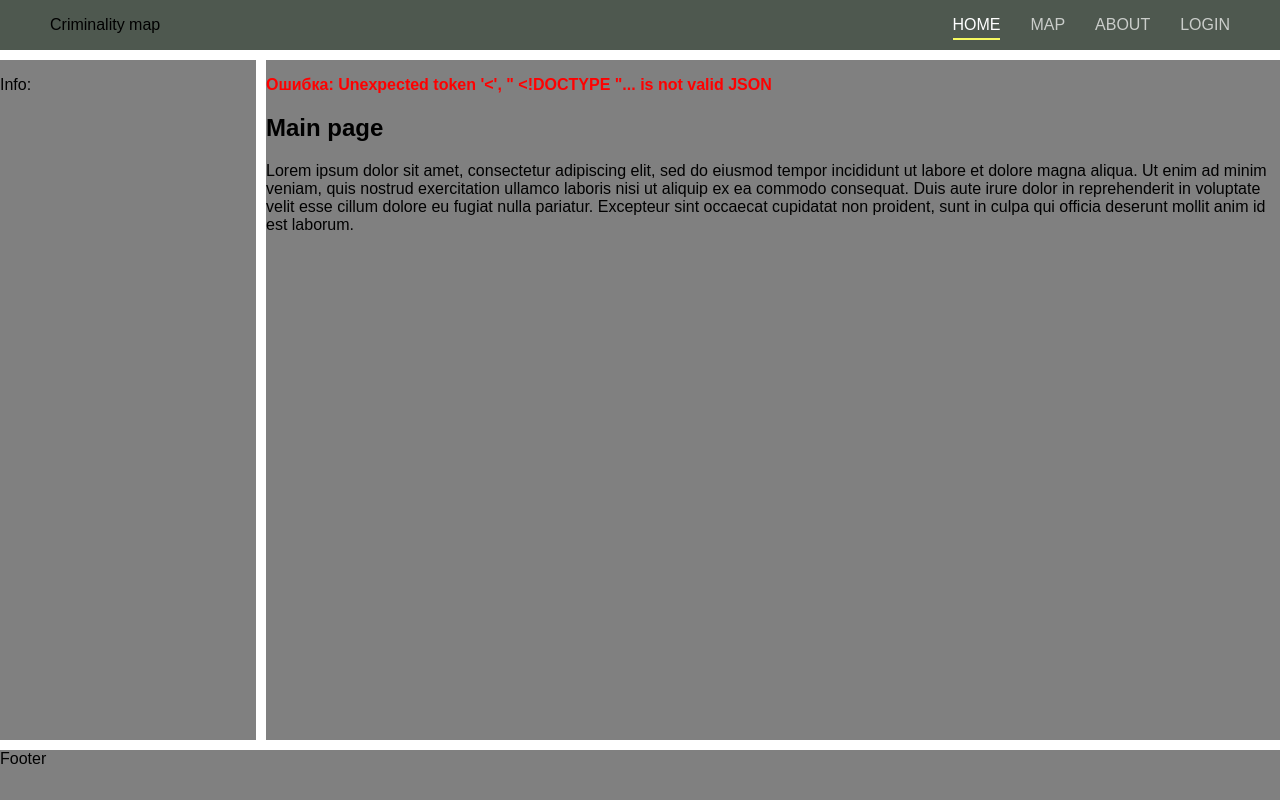
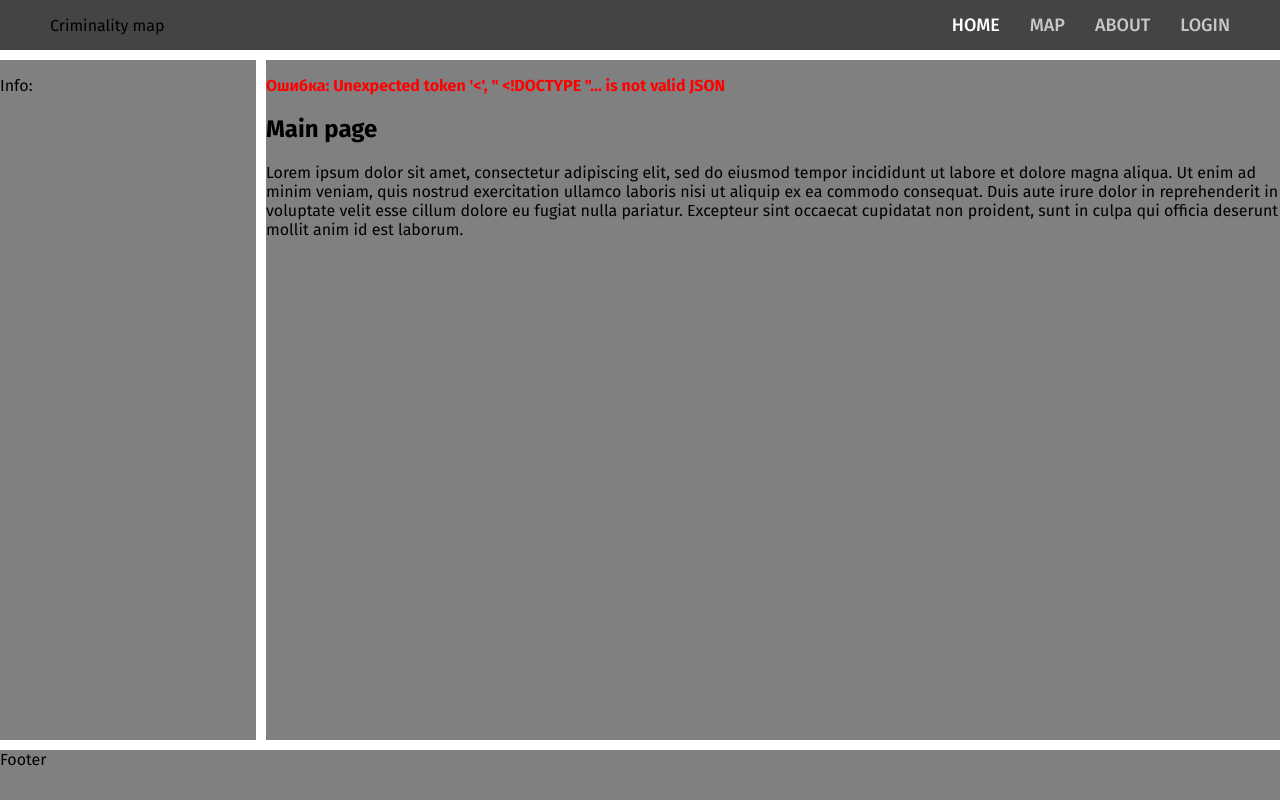
Before and after one commit to kawalot/criminality, a Django app: page / in a window 1280 px wide. Run offline with Django 3.2, Linux system fonts and the light colour scheme; data that the repository does not hold is empty; style sheets or scripts are compiled from the project's sources.

Commit message:
add font fira sans, favicon

```diff
--- a/frontend/src/components/Header.js
+++ b/frontend/src/components/Header.js
@@ -1,13 +1,14 @@
 import React from "react";
+import { NavLink } from 'react-router-dom'
 import '../styles/Header.scss'
-import { NavLink } from 'react-router-dom'
+
 
 const Header = () => {
     return <header className="header">
 
             <div className="header-logo">Criminality map</div>
             <nav className="header-nav">
-                <NavLink to='/' exact activeClassName="active" className="header-nav__link">Home<span className="nav-span"></span></NavLink>
+                <NavLink to='/' exact activeClassName="active" className="header-nav__link">Home</NavLink>
                 <NavLink to='/map' className="header-nav__link">Map</NavLink>
                 <NavLink to='/about' className="header-nav__link">About</NavLink>
                 <NavLink to='/login' className="header-nav__link">Login</NavLink>
--- a/frontend/src/styles/App.scss
+++ b/frontend/src/styles/App.scss
@@ -1,9 +1,11 @@
+@import url('https://fonts.googleapis.com/css?family=Fira+Sans:300,400,500,700&display=swap&subset=cyrillic');
+
 *, *::before, *::after {
   box-sizing: border-box;
 }
 
 body {
-  font-family: sans-serif;
+  font-family: 'Fira Sans', sans-serif;
   margin: 0;
 }
 
--- a/frontend/src/styles/Header.scss
+++ b/frontend/src/styles/Header.scss
@@ -3,7 +3,7 @@
     display: flex;
     align-items: center;
     justify-content: space-between;
-    background: #4e584f;
+    background: #444444;
     min-height: 50px;
     flex-wrap: wrap;
     padding: 0 50px;
@@ -14,10 +14,12 @@
         margin-left: 30px;
         color: #ffffff;
         opacity: .7;
+        font-size: 18px;
+        font-weight: 500;
         text-transform: uppercase;
         text-decoration: none;
         transition: opacity .2s linear;
-        position: relative;
+
         &:hover {
             opacity: 1;
         }
@@ -31,17 +33,3 @@
 .active {
   opacity: 1;
 }
-
-.nav-span {
-    position: absolute;
-    bottom: -7px;
-    height: 2px;
-    background: #f8fb61;
-    left: 1px;
-    right: 0;
-    z-index: 1;
-    visibility: visible;
-    &:hover {
-        visibility: visible;
-    }
-}
--- a/src/templates/index.html
+++ b/src/templates/index.html
@@ -4,6 +4,7 @@
     <meta charset="utf-8">
     <meta name="viewport" content="width=device-width, initial-scale=1.0">
     <meta http-equiv="X-UA-Compatible" content="ie=edge">
+    <link rel="shortcut icon" type="image/png" href="{% static 'favicon.ico' %}" />
 
     <title>Criminality Map</title>
 
```
